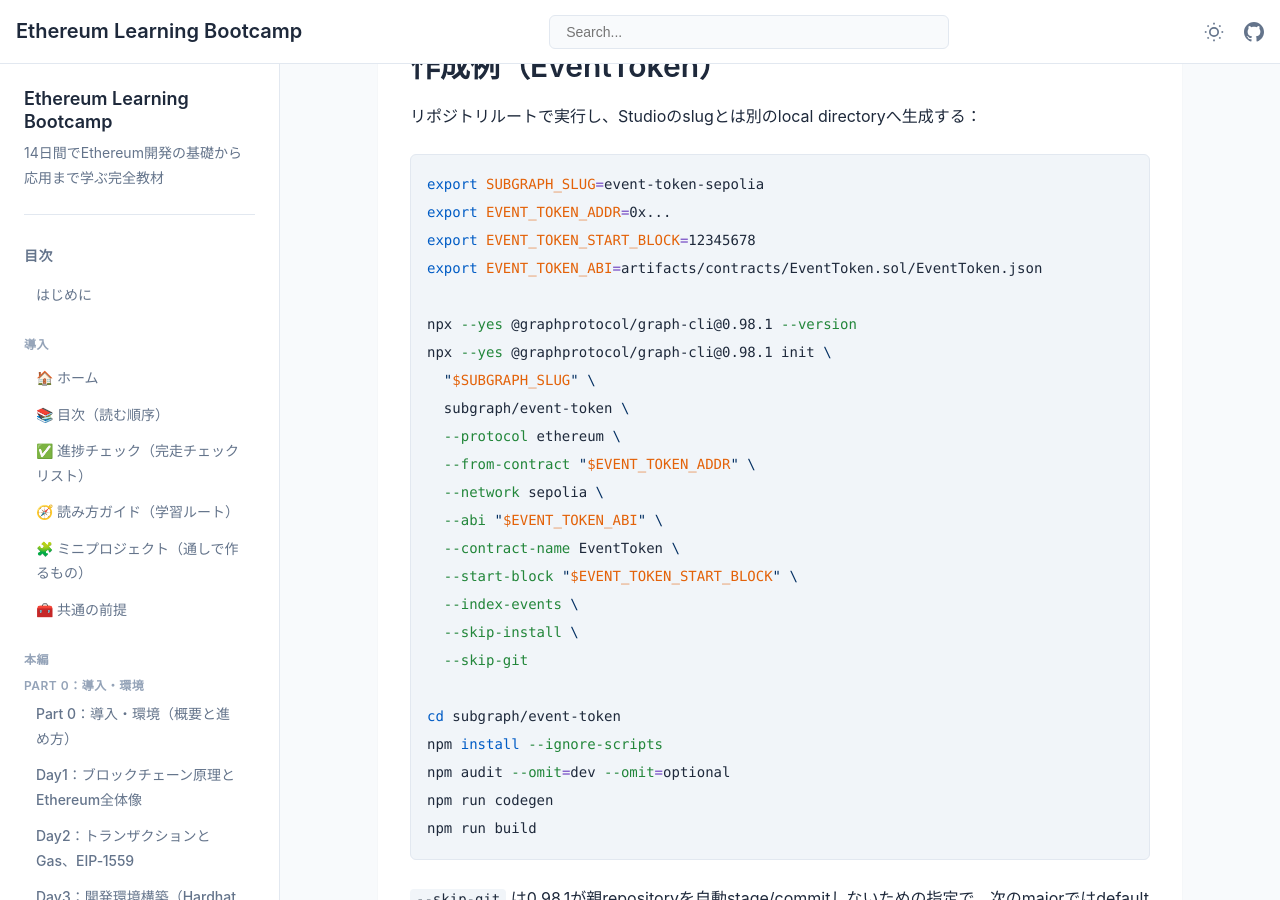
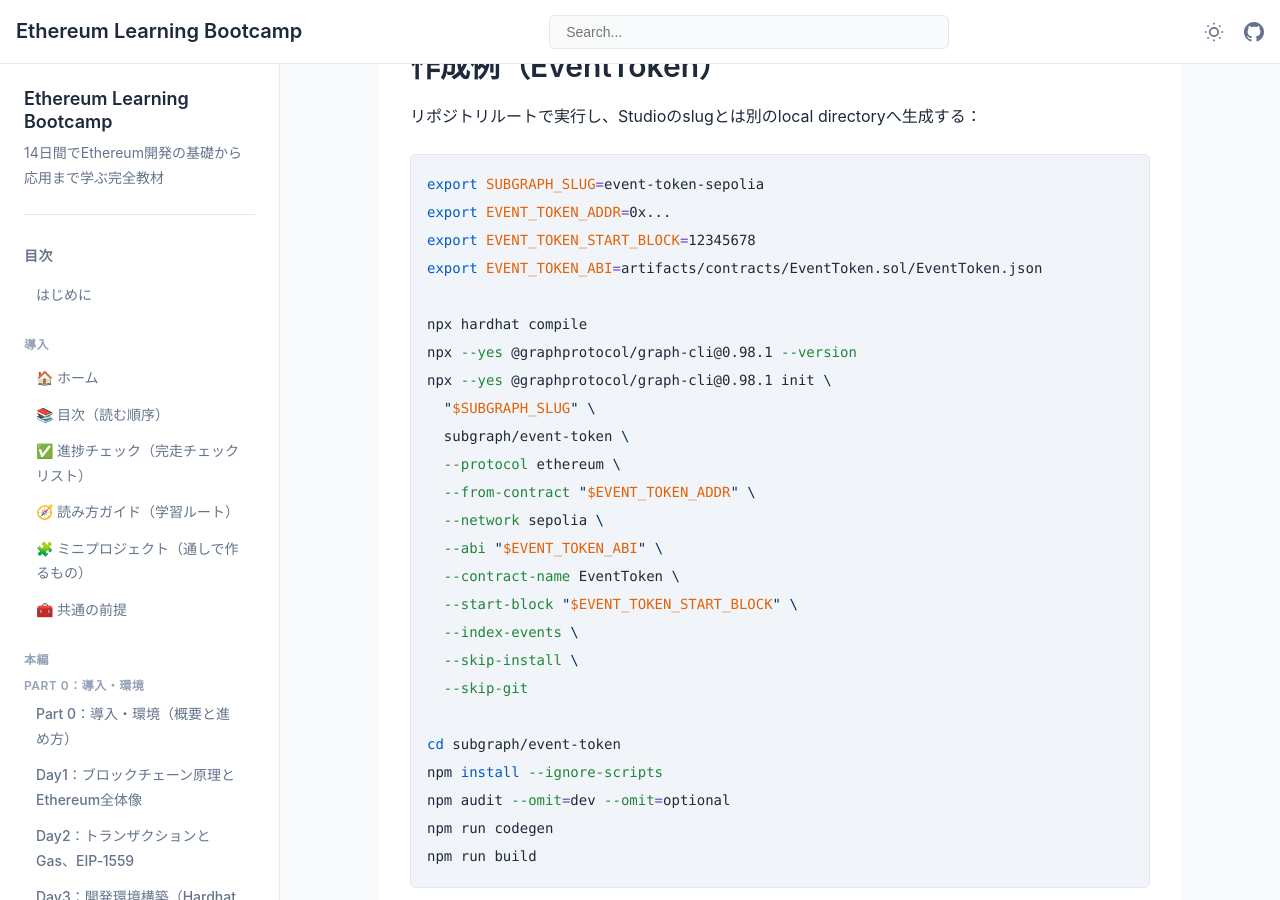
Before and after one commit to itdojp/ethereum-learning-bootcamp, a Jekyll site: the page built from docs/subgraph/README.md, in a window 1280 px wide and 900 px high, scrolled down 756 px. Built offline with Jekyll 4.4.1, drawn with Linux system fonts in a browser that asks for light colours; our own code applies the rules of GitHub Pages for plain Markdown files.

Commit message:
docs: compile EventToken before Graph scaffolding

```diff
--- a/docs/subgraph/README.md
+++ b/docs/subgraph/README.md
@@ -26,6 +26,7 @@
 export EVENT_TOKEN_START_BLOCK=12345678
 export EVENT_TOKEN_ABI=artifacts/contracts/EventToken.sol/EventToken.json
 
+npx hardhat compile
 npx --yes @graphprotocol/graph-cli@0.98.1 --version
 npx --yes @graphprotocol/graph-cli@0.98.1 init \
   "$SUBGRAPH_SLUG" \
--- a/tools/check-docs-consistency.mjs
+++ b/tools/check-docs-consistency.mjs
@@ -168,6 +168,7 @@
 }
 
 const graphInitContract = [
+  'npx hardhat compile',
   'npx --yes @graphprotocol/graph-cli@0.98.1 init',
   '"$SUBGRAPH_SLUG" \\',
   'subgraph/event-token \\',
```
Also changed, not shown: docs/curriculum/Day10_Events_TheGraph.md (+1 -0 lines).
